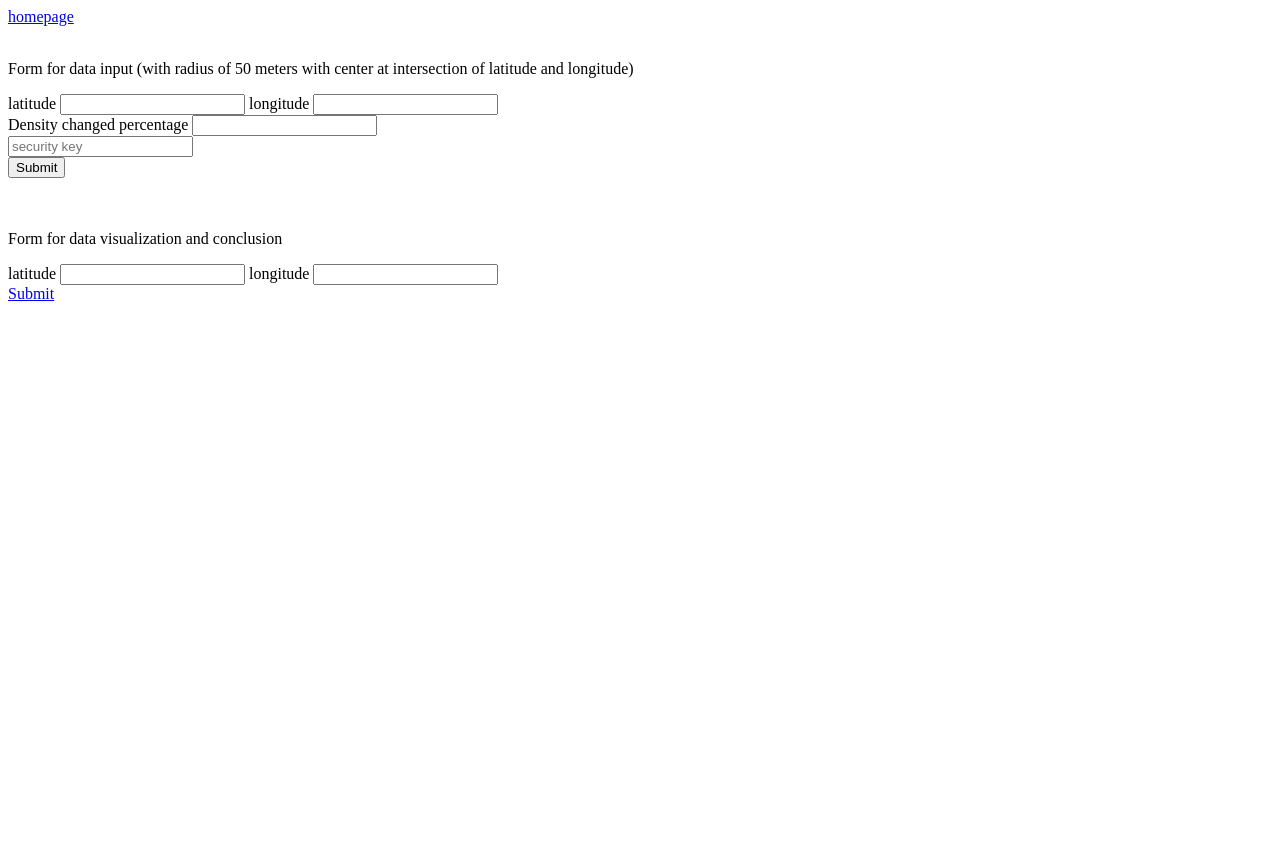
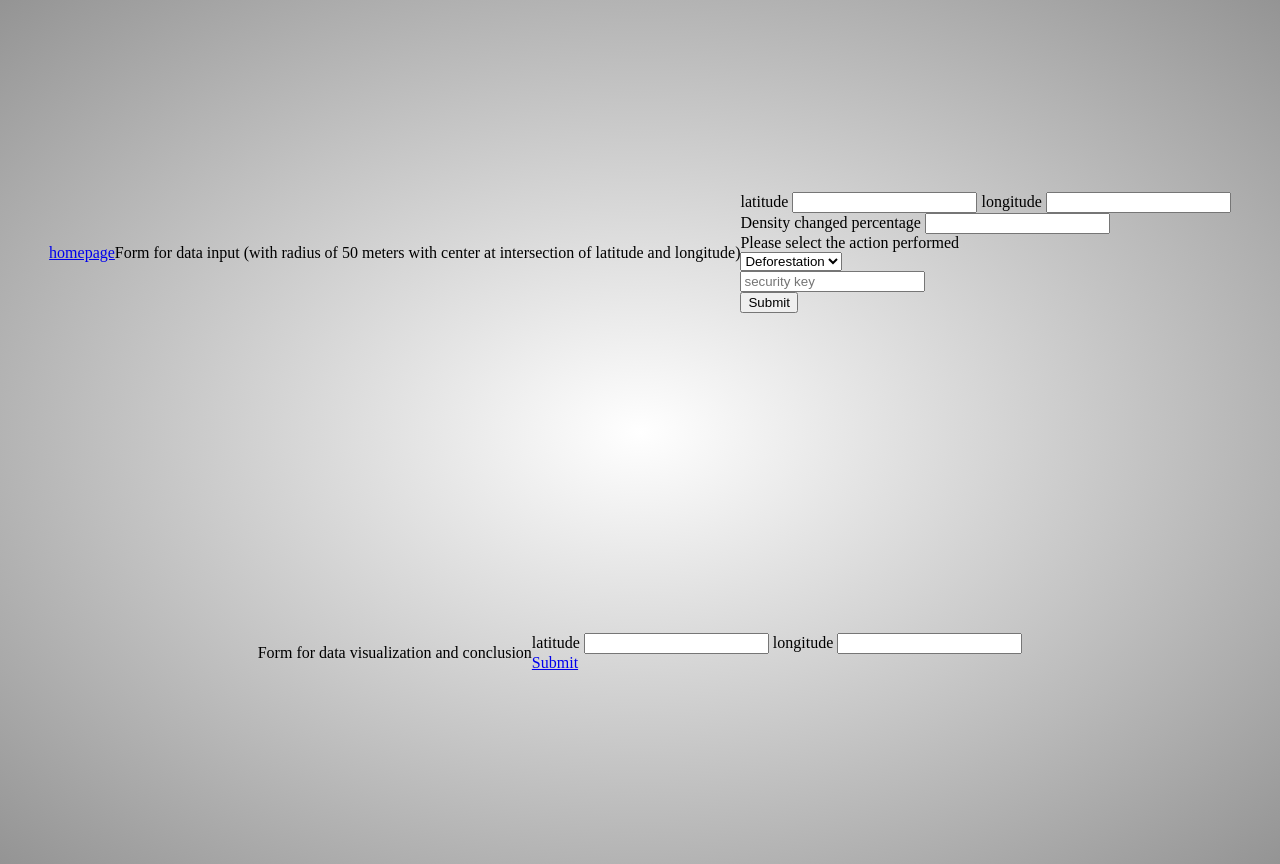
Before and after one commit to Deependra-Ks01/Plantae-Detection, a plain HTML site: page statistics.html in a window 1280 px wide. Before the commit the page ends 800 px from the top, so only its background shows below. Drawn offline with Linux system fonts and the light colour scheme.

Commit message:
Add files via upload

```diff
--- a/statistics.html
+++ b/statistics.html
@@ -10,6 +10,21 @@
     <a href="index.html"> homepage</a>
     <br>
     <br>
+    <style>
+        * {
+            margin: 0;
+        }
+
+        body {
+            height: 100vh;
+            display: flex;
+            justify-content: center;
+            align-items: center;
+            background: radial-gradient(#ffffff, #949494);
+            flex-wrap: wrap;
+            padding: 2em;
+        }
+    </style>
     <p>Form for data input (with radius of 50 meters with center at intersection of latitude and longitude) </p>
     <form action="" method="">
         <label for='text'> latitude</label>
@@ -19,6 +34,12 @@
         <br>
         <label for='text'> Density changed percentage </label>
         <input type="text" latitude="latitude" id="text">
+        <br>
+        <p>Please select the action performed</p>
+        <select name="action" id="">
+            <option value="Deforestation">Deforestation</option>
+            <option value="Aforestation">Aforestation</option>
+        </select>
         <br>
         <input type="password" placeholder="security key">
         <br>
```
